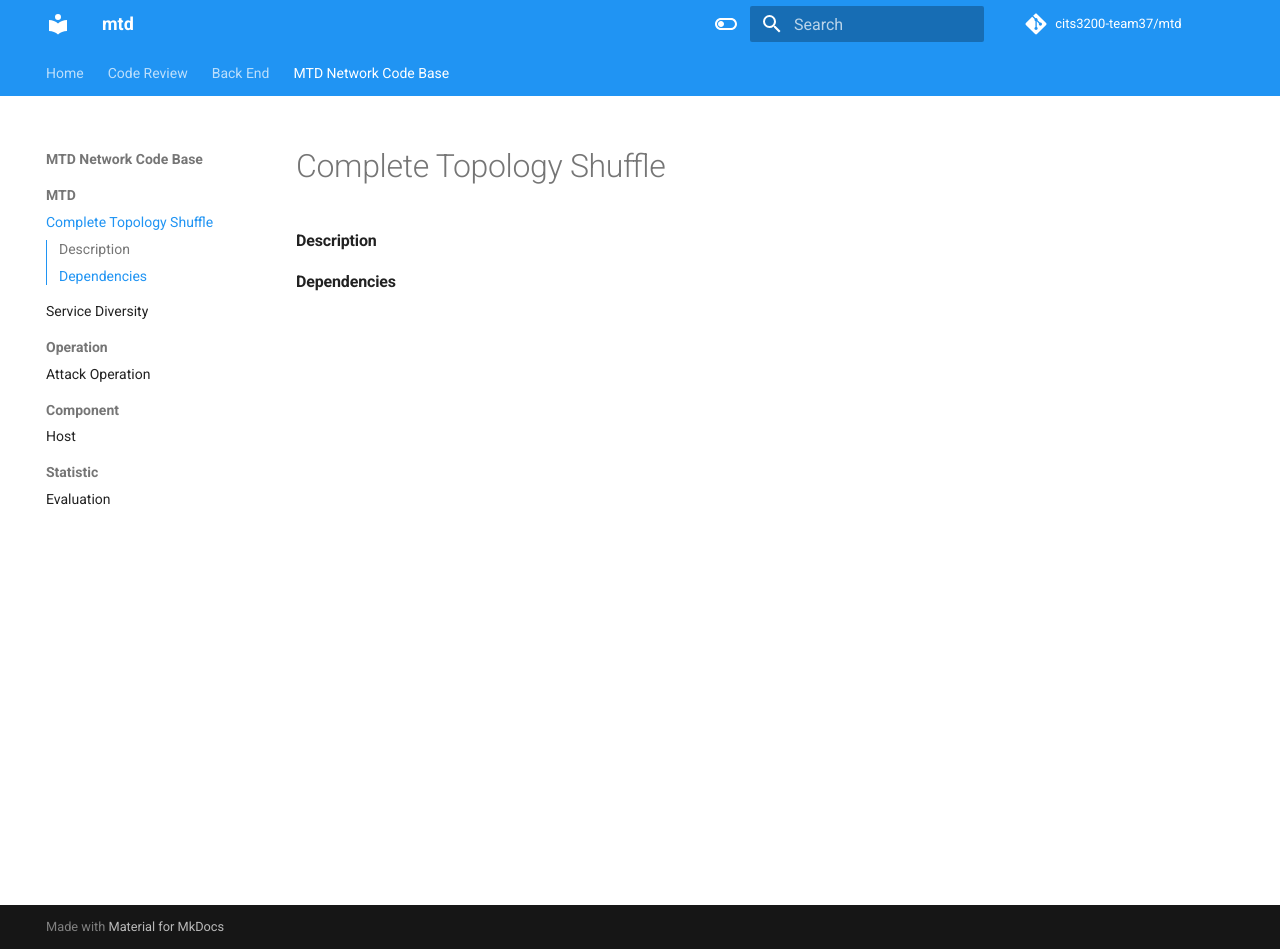
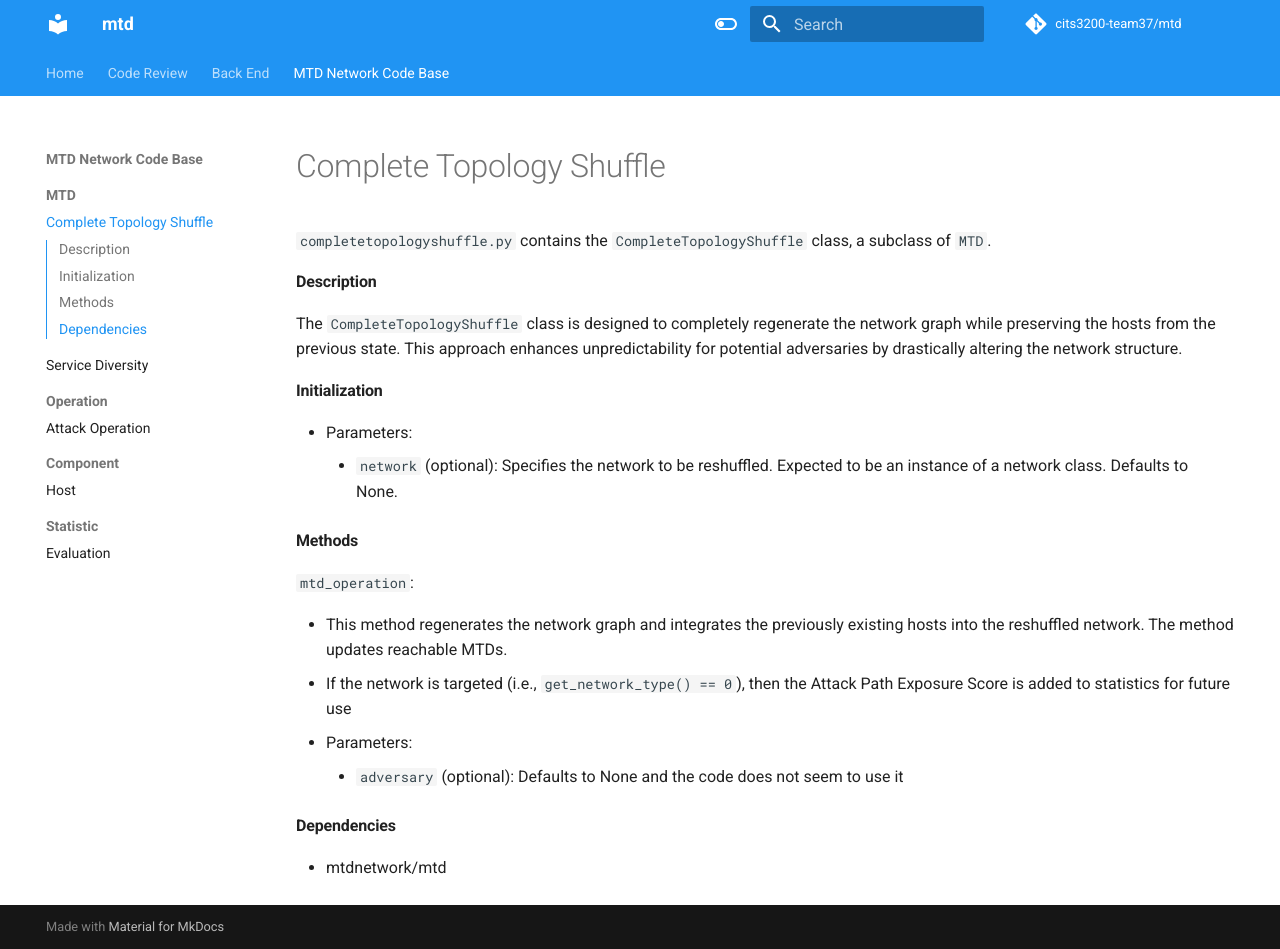
Before and after one commit to cits3200-team37/mtd, an MkDocs documentation site: the page built from server/Documentation/docs/mtdnetwork/mtd/completetopologyshuffle.md, in a window 1280 px wide and 949 px high. Built offline with MkDocs 1.6.1 and Material for MkDocs 9.7.7, drawn with Linux system fonts in a browser that asks for light colours; comment, search, counter and statistics services are not loaded.

Commit message:
MTDSIM-69 add completetopologyshuffle doc to mkdoc

```diff
--- a/server/Documentation/docs/mtdnetwork/mtd/completetopologyshuffle.md
+++ b/server/Documentation/docs/mtdnetwork/mtd/completetopologyshuffle.md
@@ -1,5 +1,25 @@
 # Complete Topology Shuffle
+
+`completetopologyshuffle.py` contains the `CompleteTopologyShuffle` class, a subclass of `MTD`.
 
 #### Description
 
+The `CompleteTopologyShuffle` class is designed to completely regenerate the network graph while preserving the hosts from the previous state. This approach enhances unpredictability for potential adversaries by drastically altering the network structure.
+
+#### Initialization
+
+- Parameters:
+    - `network` (optional): Specifies the network to be reshuffled. Expected to be an instance of a network class. Defaults to None.
+
+#### Methods
+
+`mtd_operation`:
+
+- This method regenerates the network graph and integrates the previously existing hosts into the reshuffled network. The method updates reachable MTDs.
+- If the network is targeted (i.e., `get_network_type() == 0`), then the Attack Path Exposure Score is added to statistics for future use
+- Parameters:
+    - `adversary` (optional): Defaults to None and the code does not seem to use it
+
 #### Dependencies
+
+- mtdnetwork/mtd
```
